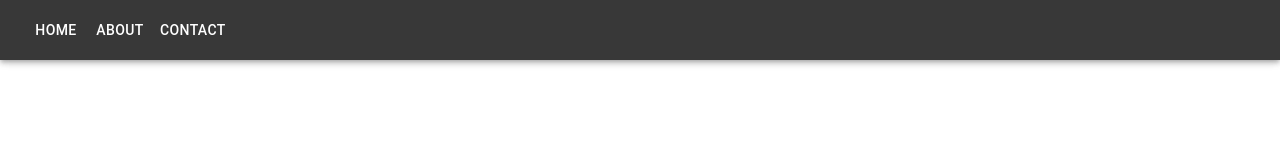
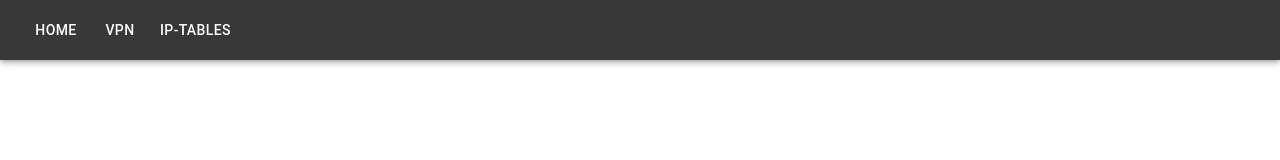
Before and after one commit to ChristianHesels/home-server, a Next.js app in the folder app/: page / in a window 1280 px wide. Shown: the top 160 px of the page. Built offline with nearby package versions, Linux system fonts and the light colour scheme.

Commit message:
Added responsive mobile AppBar

```diff
--- a/app/components/AppBar.tsx
+++ b/app/components/AppBar.tsx
@@ -3,11 +3,16 @@ import MuiAppBar from '@mui/material/AppBar';
 import Box from '@mui/material/Box';
 import IconButton from '@mui/material/IconButton';
 import MenuIcon from '@mui/icons-material/Menu';
-import {ThemeProvider, createTheme} from '@mui/material/styles';
 import Toolbar from '@mui/material/Toolbar';
 import Button from '@mui/material/Button';
+import Link from 'next/link';
+import {Drawer, List, ListItem, ListItemText} from '@mui/material';
 
-const navItems = ['Home', 'About', 'Contact'];
+const navItems = [
+  {name: 'Home', link: '/'},
+  {name: 'VPN', link: '/vpn'},
+  {name: 'IP-Tables', link: '/iptable'},
+];
 
 export default function AppBar() {
   const [mobileOpen, setMobileOpen] = React.useState(false);
@@ -31,11 +36,24 @@ export default function AppBar() {
           </IconButton>
           <Box sx={{display: {xs: 'none', sm: 'block'}}}>
             {navItems.map(item => (
-              <Button key={item} sx={{color: '#fff'}}>
-                {item}
-              </Button>
+              <Link href={item.link}>
+                <Button key={item.name} sx={{color: '#fff'}}>
+                  {item.name}
+                </Button>
+              </Link>
             ))}
           </Box>
+          <Drawer open={mobileOpen} onClose={() => setMobileOpen(false)}>
+            <List>
+              {navItems.map(item => (
+                <Link href={item.link}>
+                  <ListItem button>
+                    <ListItemText>{item.name}</ListItemText>
+                  </ListItem>
+                </Link>
+              ))}
+            </List>
+          </Drawer>
         </Toolbar>
       </MuiAppBar>
     </Box>
```
